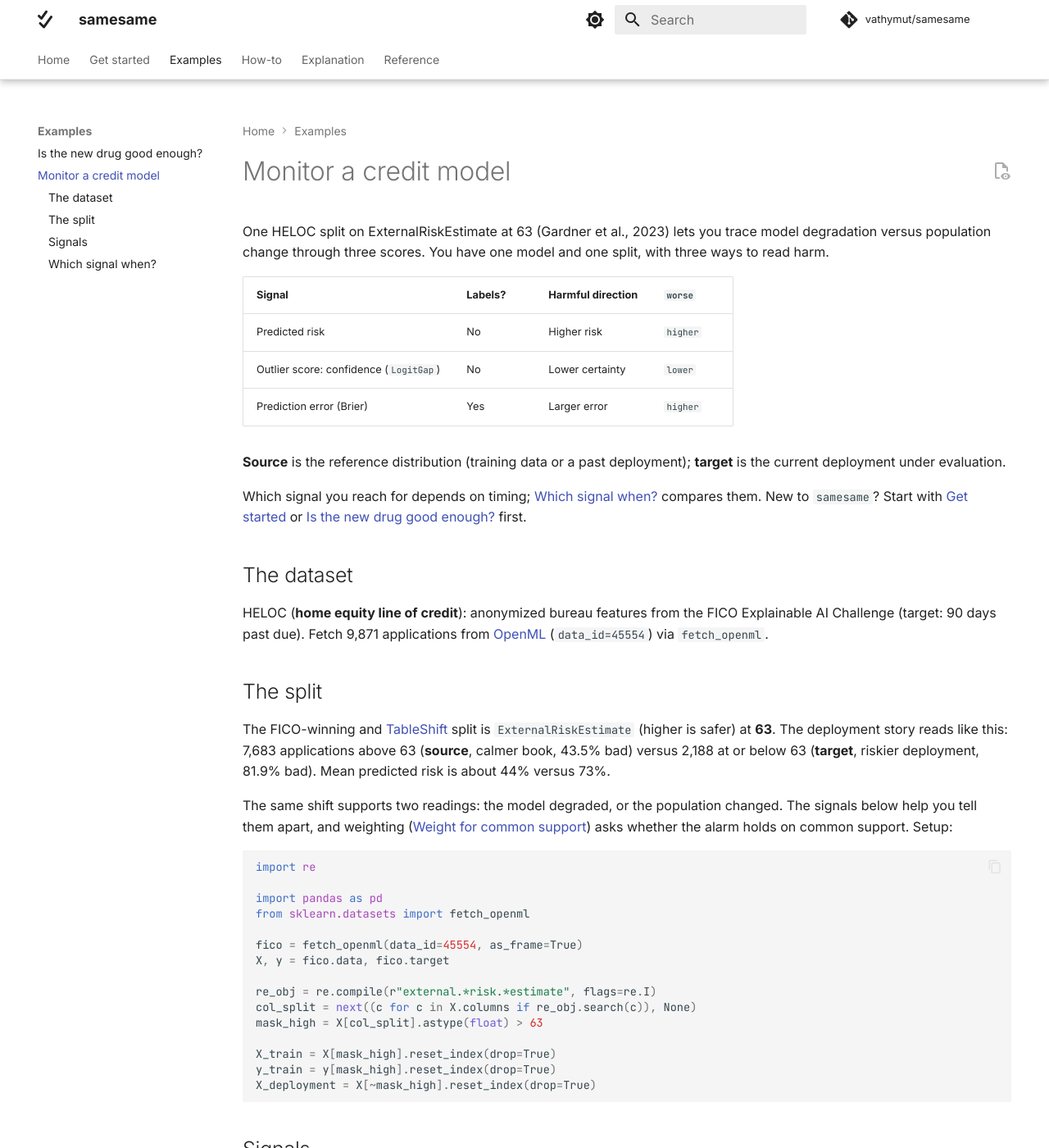
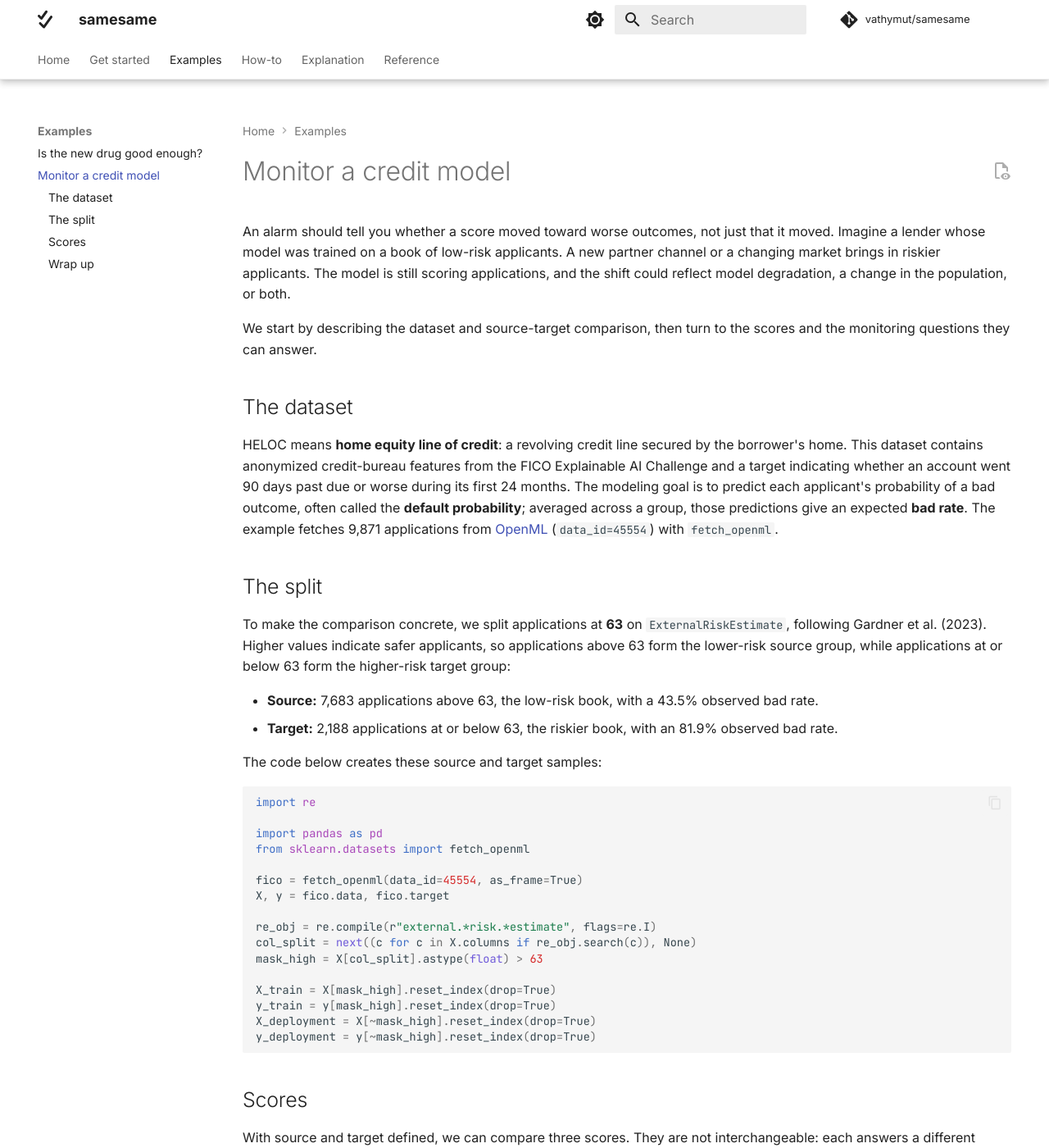
Before and after one commit to vathymut/samesame, an MkDocs documentation site: the page built from docs/examples/credit/monitor-credit.md, in a window 1280 px wide and 1400 px high. Shown: the whole window at 82% size. Built offline with MkDocs 1.6.1 and Material for MkDocs 9.7.7, drawn with Linux system fonts in a browser that asks for light colours; comment, search, counter and statistics services are not loaded; some of the changed text lies outside the part shown.

Commit message:
docs: expand credit monitoring tutorial

````diff
--- a/docs/examples/credit/_code/monitor_prediction_errors_example.py
+++ b/docs/examples/credit/_code/monitor_prediction_errors_example.py
@@ -1,39 +1,45 @@
 """Full runnable example for Monitor prediction errors once labels arrive."""
 
 # --8<-- [start:full]
+import re
+
 import numpy as np
 from sklearn.datasets import fetch_openml
 from sklearn.ensemble import RandomForestClassifier
-from sklearn.model_selection import train_test_split
 
 import samesame as ss
 
 fico = fetch_openml(data_id=45554, as_frame=True)
 X, y = fico.data, fico.target
-y_binary = (y == "Bad").astype(int).values
 
-X_train, X_test, y_train, y_test = train_test_split(
-    X, y_binary, test_size=0.30, stratify=y_binary, random_state=12345,
-)
+re_obj = re.compile(r"external.*risk.*estimate", flags=re.I)
+col_split = next((c for c in X.columns if re_obj.search(c)), None)
+mask_high = X[col_split].astype(float) > 63
+
+X_train = X[mask_high].reset_index(drop=True)
+y_train = y[mask_high].reset_index(drop=True)
+X_deployment = X[~mask_high].reset_index(drop=True)
+y_deployment = y[~mask_high].reset_index(drop=True)
+
+y_train_binary = y_train.map({"Good": 0, "Bad": 1}).astype(int).values
+y_deployment_binary = y_deployment.map({"Good": 0, "Bad": 1}).astype(int).values
 
 rf = RandomForestClassifier(
     n_estimators=500, oob_score=True, random_state=12345, min_samples_leaf=10,
 )
-rf.fit(X_train, y_train)
+rf.fit(X_train, y_train_binary)
 
 train_prob = rf.oob_decision_function_[:, 1]
-test_prob = rf.predict_proba(X_test)[:, 1]
+deployment_prob = rf.predict_proba(X_deployment)[:, 1]
 
-brier_train = (y_train - train_prob) ** 2
-brier_test = (y_test - test_prob) ** 2
+brier_train = (y_train_binary - train_prob) ** 2
+brier_deployment = (y_deployment_binary - deployment_prob) ** 2
 
-eps = 1e-10
-train_clipped = np.clip(train_prob, eps, 1 - eps)
-test_clipped = np.clip(test_prob, eps, 1 - eps)
-logloss_train = -(y_train * np.log(train_clipped) + (1 - y_train) * np.log(1 - train_clipped))
-logloss_test = -(y_test * np.log(test_clipped) + (1 - y_test) * np.log(1 - test_clipped))
-
-for name, s, t in [("Brier", brier_train, brier_test), ("Log-loss", logloss_train, logloss_test)]:
-    harm = ss.test_harmful_shift(source=s, target=t, worse="higher", rng=np.random.default_rng(12345))
-    print(f"{name} p-value: {harm.pvalue:.4f}")
+harm = ss.test_harmful_shift(
+    source=brier_train,
+    target=brier_deployment,
+    worse="higher",
+    rng=np.random.default_rng(12345),
+)
+print(f"Brier p-value: {harm.pvalue:.4f}")
 # --8<-- [end:full]
--- a/docs/examples/credit/monitor-credit.md
+++ b/docs/examples/credit/monitor-credit.md
@@ -1,80 +1,69 @@
 # Monitor a credit model
 
-One HELOC split on ExternalRiskEstimate at 63 (Gardner et al., 2023) lets you trace model degradation versus population change through three scores. You have one model and one split, with three ways to read harm.
+An alarm should tell you whether a score moved toward worse outcomes, not just that it moved. Imagine a lender whose model was trained on a book of low-risk applicants. A new partner channel or a changing market brings in riskier applicants. The model is still scoring applications, and the shift could reflect model degradation, a change in the population, or both.
 
-| Signal | Labels? | Harmful direction | `worse` |
-|--------|---------|-------------------|---------|
-| Predicted risk | No | Higher risk | `higher` |
-| Outlier score: confidence (`LogitGap`) | No | Lower certainty | `lower` |
-| Prediction error (Brier) | Yes | Larger error | `higher` |
-
---8<-- "snippets/source-target.txt"
-
-Which signal you reach for depends on timing; [Which signal when?](#which-signal-when) compares them. New to `samesame`? Start with [Get started](../tutorials/get-started.md) or [Is the new drug good enough?](../trials/check-drug-efficacy.md) first.
+We start by describing the dataset and source-target comparison, then turn to the scores and the monitoring questions they can answer.
 
 ## The dataset
 
-HELOC (**home equity line of credit**): anonymized bureau features from the FICO Explainable AI Challenge (target: 90 days past due). Fetch 9,871 applications from [OpenML](https://openml.org/search?type=data&sort=runs&id=45554&status=active) (`data_id=45554`) via `fetch_openml`.
+HELOC means **home equity line of credit**: a revolving credit line secured by the borrower's home. This dataset contains anonymized credit-bureau features from the FICO Explainable AI Challenge and a target indicating whether an account went 90 days past due or worse during its first 24 months. The modeling goal is to predict each applicant's probability of a bad outcome, often called the **default probability**; averaged across a group, those predictions give an expected **bad rate**. The example fetches 9,871 applications from [OpenML](https://openml.org/search?type=data&sort=runs&id=45554&status=active) (`data_id=45554`) with `fetch_openml`.
 
 ## The split
 
-The FICO-winning and [TableShift](https://tableshift.org) split is `ExternalRiskEstimate` (higher is safer) at **63**. The deployment story reads like this: 7,683 applications above 63 (**source**, calmer book, 43.5% bad) versus 2,188 at or below 63 (**target**, riskier deployment, 81.9% bad). Mean predicted risk is about 44% versus 73%.
+To make the comparison concrete, we split applications at **63** on `ExternalRiskEstimate`, following Gardner et al. (2023). Higher values indicate safer applicants, so applications above 63 form the lower-risk source group, while applications at or below 63 form the higher-risk target group:
 
-The same shift supports two readings: the model degraded, or the population changed. The signals below help you tell them apart, and weighting ([Weight for common support](../../how-to/weight-for-common-support.md)) asks whether the alarm holds on common support. Setup:
+- **Source:** 7,683 applications above 63, the low-risk book, with a 43.5% observed bad rate.
+- **Target:** 2,188 applications at or below 63, the riskier book, with an 81.9% observed bad rate.
+
+The code below creates these source and target samples:
 
 ```python
 --8<-- "snippets/heloc-split.py:heloc-split"
 ```
 
-## Signals
+## Scores
+
+With source and target defined, we can compare three scores. They are not interchangeable: each answers a different question and becomes available at a different time.
+
+| Score | Requires labels? | Harmful direction | `worse` | When it helps |
+|--------|-------------------|-------------------|---------|---------------|
+| Predicted risk | No | Higher risk | `higher` | The output itself represents harm |
+| Outlier score: confidence (`LogitGap`) | No | Lower certainty | `lower` | Early warning before labels arrive |
+| Prediction error (Brier) | Yes | Larger error | `higher` | Post-outcome accuracy check |
+
+Use predicted risk when the model output already represents harm, confidence for an early warning while labels are delayed, and prediction error for the clearest post-outcome check.
+
+The score examples build on the same model and out-of-sample predictions:
+
+```python
+import numpy as np
+import samesame as ss
+
+--8<-- "snippets/heloc-split.py:heloc-risk-model"
+```
 
 === "Risk, no labels needed"
 
-    Predicted risk `P(default)`; larger means more harm, so `worse="higher"`. Risk and confidence share the 63-split (domain probabilities out-of-bag; see [Core concepts](../../explanation/core-concepts.md)).
+    Start with predicted risk when the model output already represents harm. `P(default)` is directly tied to the outcome: larger means more harm, so use `worse="higher"`.
 
     ```python
-    import numpy as np
-    import samesame as ss
-
-    --8<-- "snippets/heloc-split.py:heloc-domain"
-    --8<-- "snippets/heloc-split.py:heloc-risk-model"
-
-    shift = ss.test_shift(
-        source=domain_prob[split.values == 0],
-        target=domain_prob[split.values == 1],
-        rng=np.random.default_rng(12345),
-    )
     harm = ss.test_harmful_shift(
         source=train_risk, target=deployment_risk,
         worse="higher", rng=np.random.default_rng(12345),
     )
-    print(f"Shift p-value: {shift.pvalue:.4f}")  # → 0.0002
     print(f"Harm  p-value: {harm.pvalue:.4f}")   # → 0.0001
     ```
 
-    Perfect separation is expected because the split variable is itself a feature. The harm test adds the part you care about: the shift points toward higher risk.
-
-    | `test_shift` | `test_harmful_shift` | Interpretation |
-    |--------------|----------------------|---------|
-    | Significant | Significant | Changed and toward the harmful tail |
-    | Significant | Not significant | Changed, not clearly harmful |
-    | Not significant | Not significant | No clear shift |
-    | Not significant | Significant | Tail signal the broad screen missed |
-
-    Both tests point toward higher risk, so investigate rather than auto-retrain. `0.5` is chance; read harm against its null and the 0–1 scale.
+    The harmful-shift test points toward higher risk. Indeed, the mean predicted risk, or expected bad rate, rises from about 44% in source to 73% in target.
 
 === "Outlier score: confidence, no labels needed"
 
-    `LogitGap` (gap between top logit and mean of the rest) is an **outlier score** for confidence. Larger means more certain, so a drop (`worse="lower"`) signals harm ([Core concepts](../../explanation/core-concepts.md)).
+    [`LogitGap`](https://openreview.net/forum?id=FLdLPUqnsP) (Liang et al., 2025) measures how clearly the model favors one class over the other. A large gap means high confidence; a small gap means the model is undecided. Because lower confidence is harmful, we use `worse="lower"`.
 
     ```python
-    --8<-- "snippets/heloc-split.py:heloc-domain"
-    --8<-- "snippets/heloc-split.py:heloc-risk-model"
     --8<-- "examples/credit/_code/monitor_model_confidence_example.py:imports"
     --8<-- "examples/credit/_code/monitor_model_confidence_example.py:logit-gap"
     --8<-- "examples/credit/_code/monitor_model_confidence_example.py:outlier-scores"
-    import samesame as ss
-
     train_conf = outlier_scores_from_probabilities(rf_bad.oob_decision_function_)
     deploy_conf = outlier_scores_from_probabilities(rf_bad.predict_proba(X_deployment))
 
@@ -86,29 +75,28 @@
     print(f"Harm  p-value: {harm.pvalue:.4f}")  # → 1.0000
     ```
 
-    No harmful confidence drop here. The statistic points the other way: at an 82% bad rate, predictions polarize and confidence rises. A model can grow more confident while predicting higher risk, which is why confidence complements risk rather than repeating it.
+    Default probability and confidence answer different questions. Default probability asks, "How risky does the model think this applicant is?" `LogitGap` asks, "How sure is it?" Here, target predictions are both riskier and more confident, so there is no harmful confidence drop. The model is more decisive, not safer: confidence adds a second dimension to the risk score.
 
-??? details "Errors, needs labels (under the null here)"
+=== "Prediction error, labels needed"
 
-    Once labels arrive, test prediction error (Brier) with `worse="higher"`. In this guide the error section uses a separate **random** split under the null, so `p=0.2737` is exactly what you'd expect. In deployment, a small p-value would signal worse accuracy.
+    Once labels arrive, prediction error (Brier) gives the clearest post-outcome check. It uses the same source and target split and the same source-trained model as the other scores; the difference is that labels are now available to measure each prediction's error.
 
     ```python
-    import samesame as ss
+    y_deployment_binary = y_deployment.map({"Good": 0, "Bad": 1}).astype(int).values
+    brier_source = (y_train_binary - train_risk) ** 2
+    brier_target = (y_deployment_binary - deployment_risk) ** 2
 
-    harm = ss.test_harmful_shift(source=brier_train, target=brier_test, worse="higher", rng=np.random.default_rng(12345))
-    print(f"Brier p={harm.pvalue:.4f}")  # → 0.2737 (no shift, as expected)
+    harm = ss.test_harmful_shift(
+        source=brier_source, target=brier_target,
+        worse="higher", rng=np.random.default_rng(12345),
+    )
+    print(f"Brier p-value: {harm.pvalue:.4f}")  # -> 1.0000
     ```
 
-    Full script `examples/credit/_code/monitor_prediction_errors_example.py` loads HELOC, fits the RF out-of-sample, and computes Brier scores.
+    Default probability tells us what the model predicts; confidence tells us how sure it is. Brier score asks a different question: were those probabilities accurate once the outcomes arrived? With `p=1.0000`, we do not reject the null hypothesis of no harmful increase in prediction error. On this split, there is no evidence that the model's errors are larger in target. The higher risk appears to reflect a change in the population rather than material model deterioration.
 
-Full scripts: `examples/credit/_code/`.
+## Wrap up
 
-## Which signal when?
+These three scores give three views of the same deployment change. Predicted risk tells us how harmful the target looks, confidence tells us how decisive the model is, and Brier score tells us whether its probabilities remain accurate once outcomes arrive. Here, the target looks riskier and the model is more confident, but prediction error does not increase. Together, the results suggest a riskier population rather than material model deterioration.
 
-| Signal | Labels? | When it helps |
-|--------|---------|----------------|
-| Predicted risk | No | The output itself is harm |
-| Outlier score: confidence | No | Early warning before they arrive |
-| Prediction error (Brier) | Yes | Clearest accuracy check |
-
-One 63-split, three signals, two questions. Weighting handles the comparability question ([Weight for common support](../../how-to/weight-for-common-support.md); [Core concepts](../../explanation/core-concepts.md)). Pick by timing: run risk while labels are absent, watch confidence for an early warning, and turn to error once labels arrive.
+The next question is whether the comparison is being driven by regions where source and target have little overlap. Continue with [Weight for common support](../../how-to/weight-for-common-support.md) to make that question explicit.
--- a/docs/snippets/heloc-split.py
+++ b/docs/snippets/heloc-split.py
@@ -14,6 +14,7 @@
 X_train = X[mask_high].reset_index(drop=True)
 y_train = y[mask_high].reset_index(drop=True)
 X_deployment = X[~mask_high].reset_index(drop=True)
+y_deployment = y[~mask_high].reset_index(drop=True)
 # --8<-- [end:heloc-split]
 
 # --8<-- [start:heloc-domain]
@@ -35,7 +36,7 @@
 # --8<-- [start:heloc-risk-model]
 from sklearn.ensemble import RandomForestClassifier
 
-y_train_binary = y_train.map({"Good": 0, "Bad": 1}).values
+y_train_binary = y_train.map({"Good": 0, "Bad": 1}).astype(int).values
 
 rf_bad = RandomForestClassifier(
     n_estimators=500,
````
